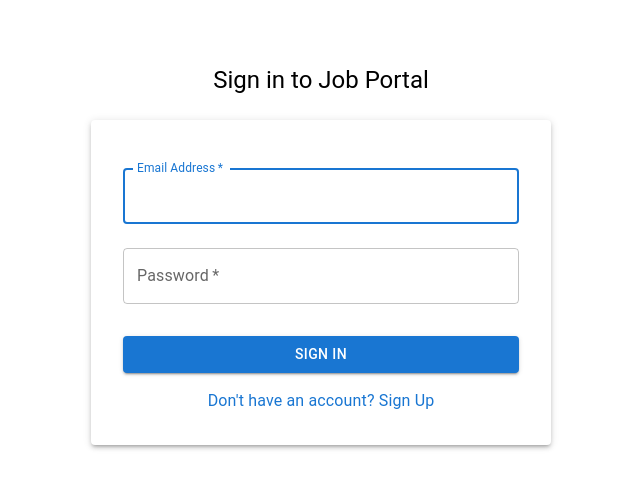
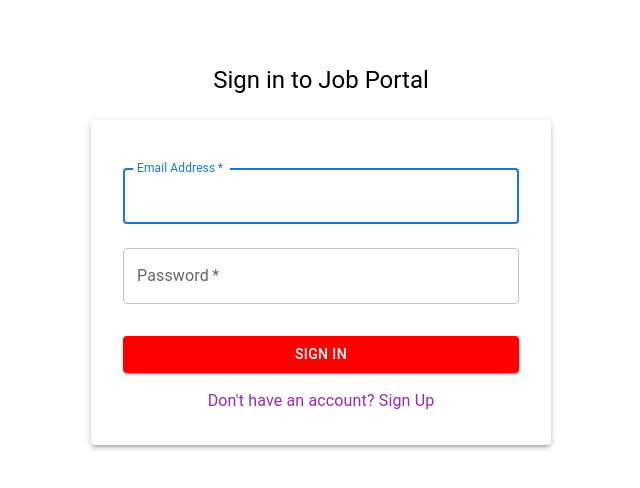
Before and after one commit to suriya-shanmugam/job-portal-ui, a React (Create React App) app: page /signin in a window 1280 px wide. Shown: the top 488 px of the page, without its empty margins (319-959 px from the left). Built offline with nearby package versions, Linux system fonts and the light colour scheme.

Commit message:
Button color change

```diff
--- a/src/components/SignIn.js
+++ b/src/components/SignIn.js
@@ -11,8 +11,7 @@ import {
 } from "@mui/material";
 import { useNavigate, Link } from "react-router-dom";
 import { authService } from "../services/authService";
-import { usePushNotificationService } from '../services/pushNotifyService'; // Import the hook
-
+import { usePushNotificationService } from "../services/pushNotifyService"; // Import the hook
 
 const SignIn = () => {
   const navigate = useNavigate();
@@ -44,8 +43,6 @@ const SignIn = () => {
       );
 
       if (result.success) {
-
-
         navigate("/");
       } else {
         setError(result.error);
@@ -63,8 +60,8 @@ const SignIn = () => {
         user.firstname="hello";
         user.email="test.com";*/
         console.log(user);
-        subscribeUser(user.id,user.firstName,user.email);
-        console.log("subscribe triggered")
+        subscribeUser(user.id, user.firstName, user.email);
+        console.log("subscribe triggered");
       } catch (error) {
         console.error("Subscription failed:", error);
       }
@@ -121,7 +118,15 @@ const SignIn = () => {
               type="submit"
               fullWidth
               variant="contained"
-              sx={{ mt: 3, mb: 2 }}
+              sx={{
+                mt: 3,
+                mb: 2,
+                backgroundColor: "#FF0000", // Custom background color
+                color: "white", // Set text color to white
+                "&:hover": {
+                  backgroundColor: "#45a049", // Custom hover color
+                },
+              }}
               disabled={loading}
             >
               {loading ? <CircularProgress size={24} /> : "Sign In"}
@@ -129,7 +134,7 @@ const SignIn = () => {
 
             <Box sx={{ textAlign: "center" }}>
               <Link to="/signup" style={{ textDecoration: "none" }}>
-                <Typography color="primary">
+                <Typography color="secondary">
                   Don't have an account? Sign Up
                 </Typography>
               </Link>
```
